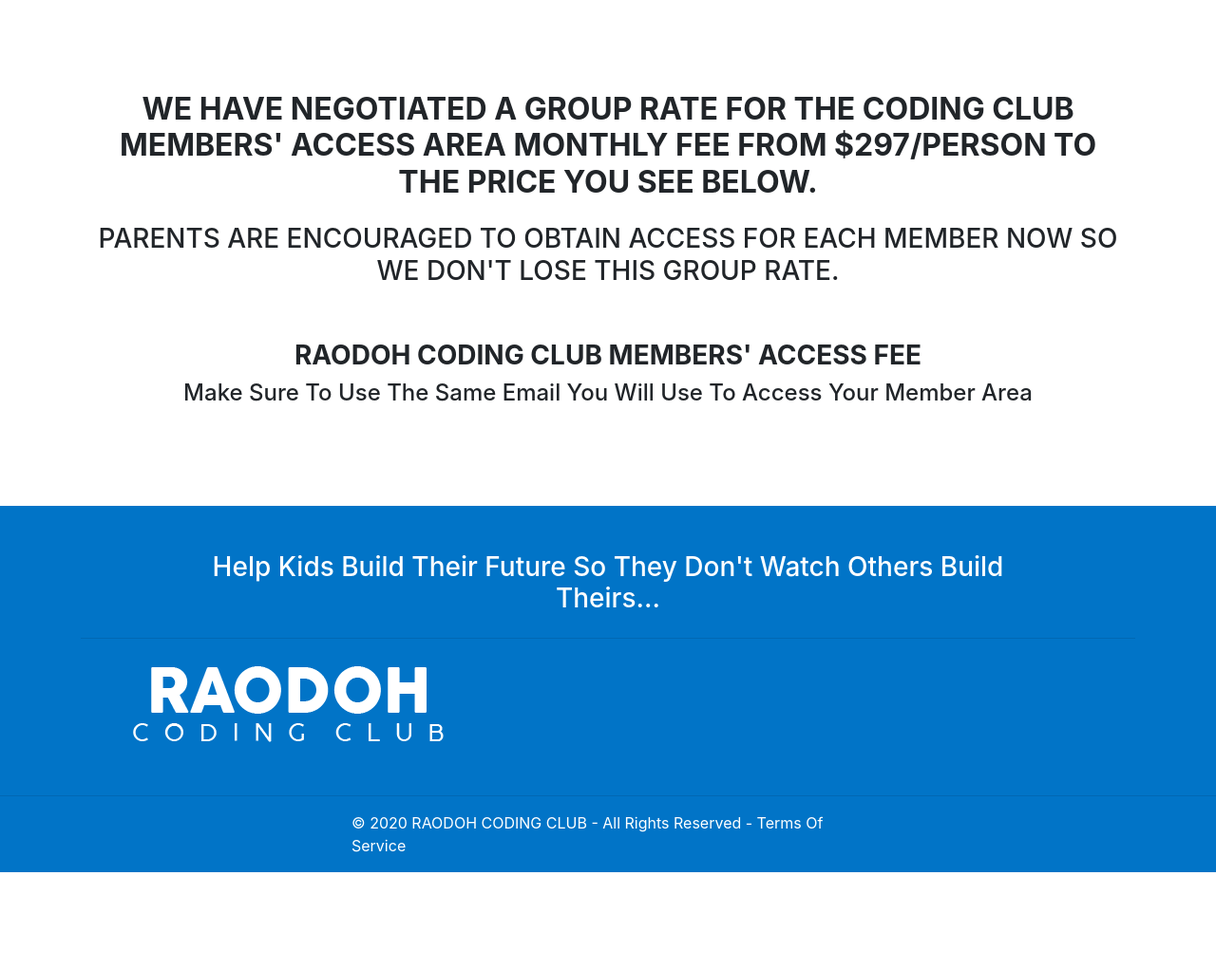
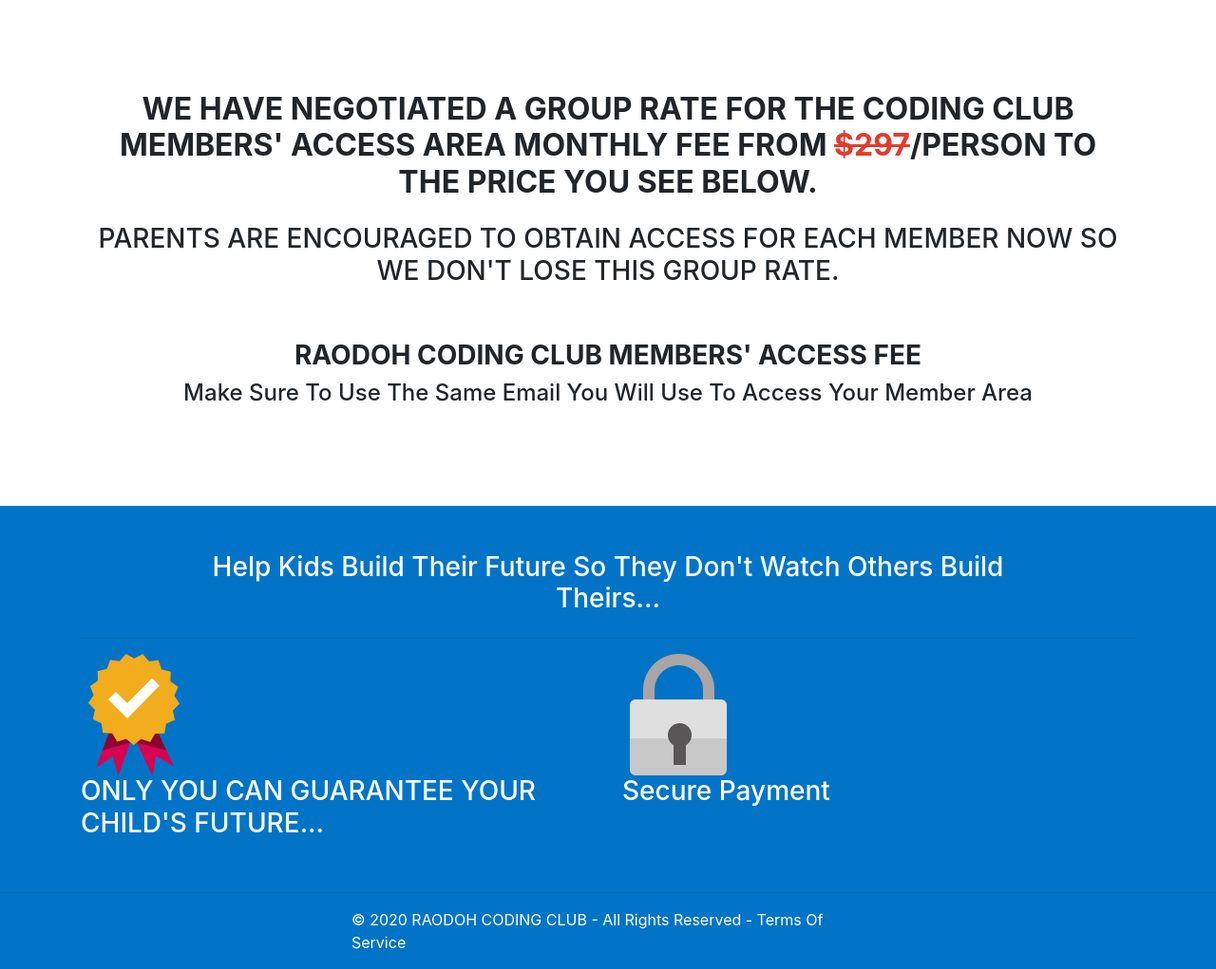
Before and after one commit to AzeezBello/raodoh, a Django app: page / in a window 1280 px wide. Shown: the part 86-1107 px from the top of the page at 95% size. Before the commit the page ends 1005 px from the top, so only its background shows below. Run offline with Django 3.2, Linux system fonts and the light colour scheme; some libraries are stand-ins or nearby versions.

Commit message:
logs fix

```diff
--- a/home/templates/home/index.html
+++ b/home/templates/home/index.html
@@ -8,7 +8,7 @@
     </header>
 
     <div class="text-center p-5 m-5">
-        <h2><strong>WE HAVE NEGOTIATED A GROUP RATE FOR THE CODING CLUB MEMBERS' ACCESS AREA MONTHLY FEE FROM $297/PERSON TO THE PRICE YOU SEE BELOW.</strong></h2>
+        <h2><strong>WE HAVE NEGOTIATED A GROUP RATE FOR THE CODING CLUB MEMBERS' ACCESS AREA MONTHLY FEE FROM <strike class="strike"> $297</strike>/PERSON TO THE PRICE YOU SEE BELOW.</strong></h2>
         <h3 class="pt-3">PARENTS ARE ENCOURAGED TO OBTAIN ACCESS FOR EACH MEMBER NOW SO WE DON'T LOSE THIS GROUP RATE.</h3>
         <h3 class="pt-5"><strong>RAODOH CODING CLUB MEMBERS' ACCESS FEE</strong></h3>
         <h4>Make Sure To Use The Same Email You Will Use To Access Your Member Area</h4>
--- a/raodoh/settings.py
+++ b/raodoh/settings.py
@@ -56,8 +56,8 @@
 ]
 
 MIDDLEWARE = [
+    'django.middleware.security.SecurityMiddleware',
     'whitenoise.middleware.WhiteNoiseMiddleware',
-    'django.middleware.security.SecurityMiddleware',
     'django.contrib.sessions.middleware.SessionMiddleware',
     'django.middleware.common.CommonMiddleware',
     'django.middleware.csrf.CsrfViewMiddleware',
--- a/static/css/raodoh.css
+++ b/static/css/raodoh.css
@@ -7,3 +7,14 @@
 .navbar-default .navbar-nav > li > a {
     color: #ffffff;
 }
+
+.strike{
+    color: rgb(228, 59, 44);
+}
+/*
+h2{
+    font-size: 46px;
+}
+h3{
+    font-size: 32px;
+} */
--- a/templates/footer.html
+++ b/templates/footer.html
@@ -13,7 +13,12 @@
         <hr class="" />
         <div class="row">
             <div class="col-md-6 col-xs-2">
-                <img src="/static/img/Raodoh_logo.png" alt="Raodoh" >
+                <img src="{% static '/img/seal1.png' %}" class="ml-2">
+                <h3>ONLY YOU CAN GUARANTEE YOUR CHILD'S FUTURE...</h3>
+            </div>
+            <div class="col-md-6 col-xs-2">
+                <img src="{% static '/img/grey-lock.png' %}" class="ml-2">
+                <h3>Secure Payment</h3>
             </div>
         </div>
     </div>
--- a/templates/nav.html
+++ b/templates/nav.html
@@ -5,7 +5,7 @@
 <!-- NAVBAR STARTS -->
 <nav class="navbar navbar-default navbar-expand-lg">
     <a class="navbar-brand" href="/">
-        <img src="/static/img/Raodoh_logo.png" alt="logo" class="img-responsive" style="height: 60px; width: 150px">
+        <img src="{% static '/img/Raodoh_logo.png' %}" alt="logo" class="img-responsive" style="height: 60px; width: 150px">
     </a>
 </nav>
 
```
Also changed, not shown: static/img/grey-lock.png (added), static/img/seal1.png (added), 1 other file.
